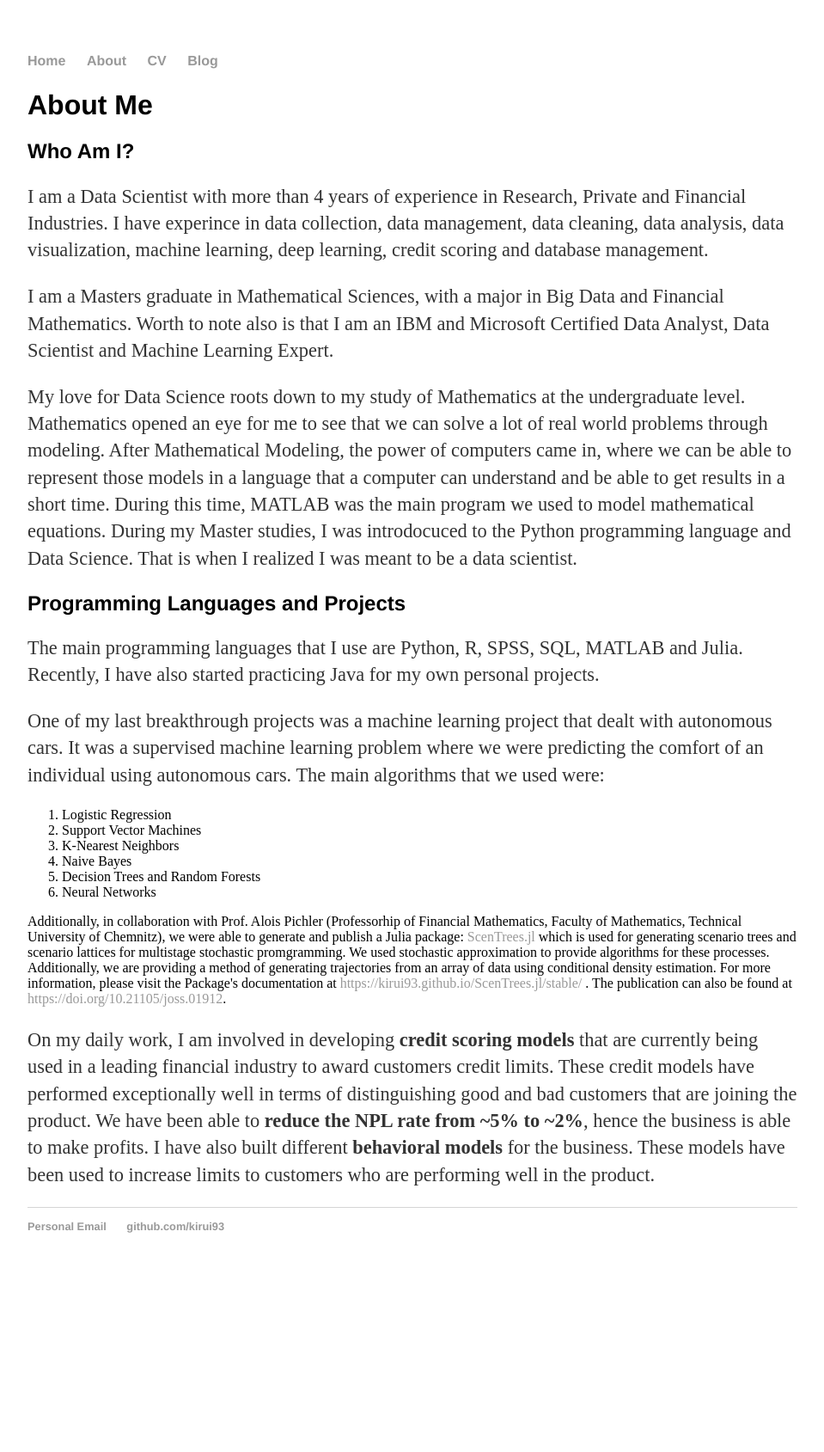
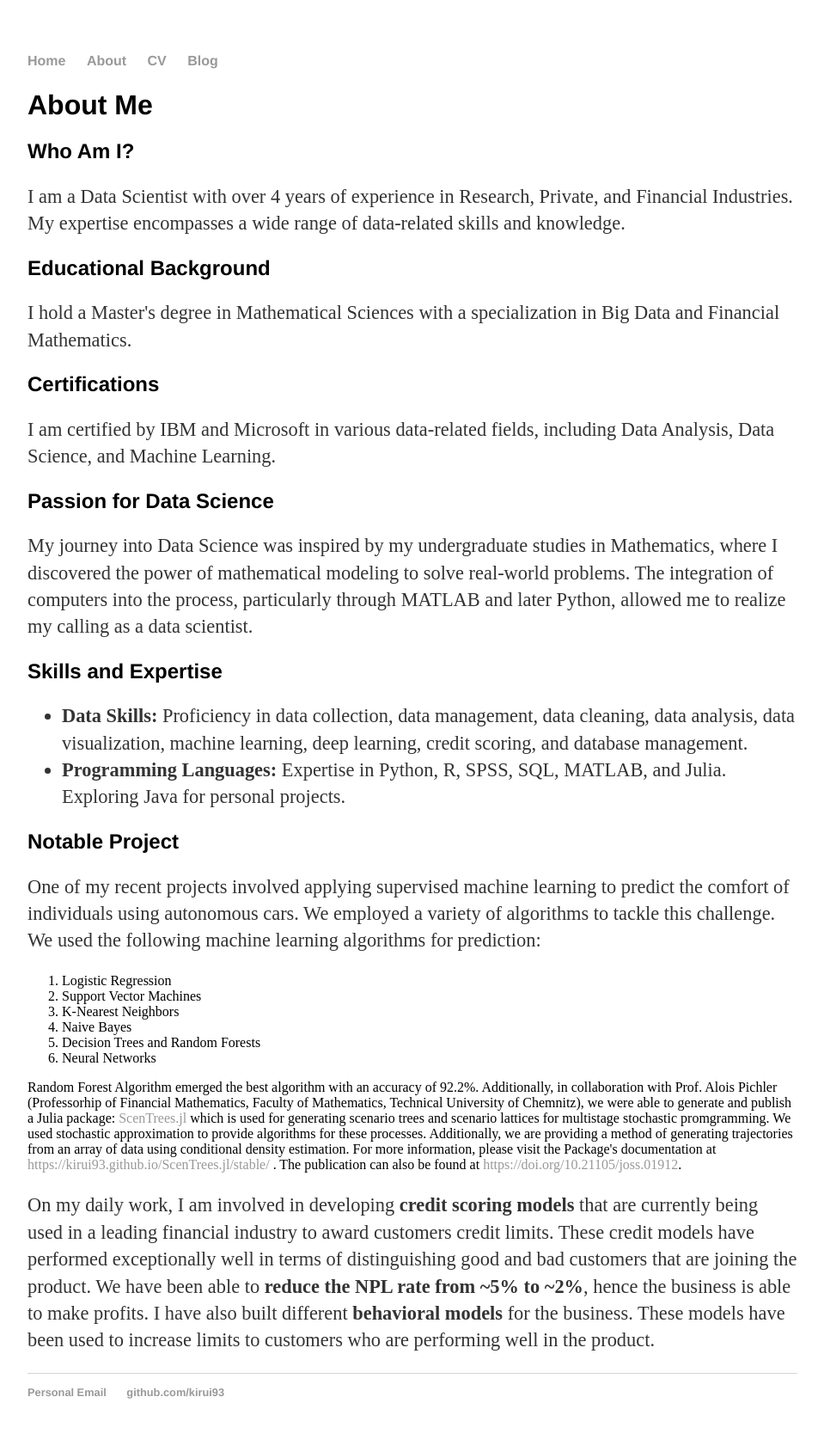
Before and after one commit to kirui93/kirui93.github.io, a Jekyll site: the page built from about/index.html, in a window 1280 px wide. Shown: the whole page at 86% size, without its empty margins (160-1119 px from the left). Built offline with Jekyll 4.4.1, drawn with Linux system fonts in a browser that asks for light colours; before the commit the page ends 1496 px from its top, so only the background shows below that.

Commit message:
add more info

```diff
--- a/about/index.html
+++ b/about/index.html
@@ -6,28 +6,22 @@ title: Kipngeno Kirui, About.
 	<h1>
     		About Me
   	</h1>
-  	<h2>
-    		Who Am I?
-  	</h2>
-	<p>
-    		I am a Data Scientist with more than 4 years of experience in Research, Private and Financial Industries. I have experince in data collection, data management, data cleaning, data analysis,
-  		data visualization, machine learning, deep learning, credit scoring and database management.
-  	</p>
-  	<p>
-    		I am a Masters graduate in Mathematical Sciences, with a major in Big Data and Financial Mathematics. Worth to note also is that I am an IBM and Microsoft Certified Data Analyst, Data Scientist and Machine Learning Expert.
-  	</p>
-  	<p>
-    		My love for Data Science roots down to my study of Mathematics at the undergraduate level. Mathematics opened an eye for me to see that we can solve a lot of real world problems through modeling.
-    		After Mathematical Modeling, the power of computers came in, where we can be able to represent those models in a language that a computer can understand and be able to get results in a short time. During this time, MATLAB was the main program we used to model mathematical equations.
-    		During my Master studies, I was introdocuced to the Python programming language and Data Science. That is when I realized I was meant to be a data scientist.
-  	</p>
-  	<h2> Programming Languages and Projects </h2>
-  	<p>
-    		The main programming languages that I use are Python, R, SPSS, SQL, MATLAB and Julia. Recently, I have also started practicing Java for my own personal projects.
-  	</p>
-  	<p>
-	    	One of my last breakthrough projects was a machine learning project that dealt with autonomous cars. It was a supervised machine learning problem where we were predicting the comfort of an individual using autonomous cars.
-	    		The main algorithms that we used were:
+  	<h2> Who Am I? </h2>
+	<p> I am a Data Scientist with over 4 years of experience in Research, Private, and Financial Industries. My expertise encompasses a wide range of data-related skills and knowledge.</p>
+	<h2> Educational Background </h2>
+  	<p> I hold a Master's degree in Mathematical Sciences with a specialization in Big Data and Financial Mathematics.</p>
+	<h2> Certifications </h2>
+    	<p>I am certified by IBM and Microsoft in various data-related fields, including Data Analysis, Data Science, and Machine Learning.</p>
+	<h2>Passion for Data Science</h2>
+    	<p>My journey into Data Science was inspired by my undergraduate studies in Mathematics, where I discovered the power of mathematical modeling to solve real-world problems. The integration of computers into the process, particularly through MATLAB and later Python, allowed me to realize my calling as a data scientist.</p>
+    	<h2>Skills and Expertise</h2>
+	    <ul>
+		<li><strong>Data Skills:</strong> Proficiency in data collection, data management, data cleaning, data analysis, data visualization, machine learning, deep learning, credit scoring, and database management.</li>
+		<li><strong>Programming Languages:</strong> Expertise in Python, R, SPSS, SQL, MATLAB, and Julia. Exploring Java for personal projects.</li>
+	    </ul>
+    	<h2>Notable Project</h2>
+    	<p>One of my recent projects involved applying supervised machine learning to predict the comfort of individuals using autonomous cars. We employed a variety of algorithms to tackle this challenge.
+	We used the following machine learning algorithms for prediction:
 		<ol>
 			<li>Logistic Regression</li>
 			<li>Support Vector Machines</li>
@@ -36,11 +30,12 @@ title: Kipngeno Kirui, About.
 		      	<li>Decision Trees and Random Forests</li>
 		      	<li>Neural Networks </li>
 		</ol>
+	Random Forest Algorithm emerged the best algorithm with an accuracy of 92.2%.
+
 	Additionally, in collaboration with Prof. Alois Pichler (Professorhip of Financial Mathematics, Faculty of Mathematics, Technical University of Chemnitz), we were able to generate and publish a Julia package:<a href="https://github.com/kirui93/ScenTrees.jl"> ScenTrees.jl</a> which is used for generating scenario trees and scenario lattices for multistage stochastic promgramming.
 	We used stochastic approximation to provide algorithms for these processes. Additionally, we are providing a method of generating trajectories from an array of data using conditional density estimation.
 	For more information, please visit the Package's documentation at <a href="https://kirui93.github.io/ScenTrees.jl/stable/"> https://kirui93.github.io/ScenTrees.jl/stable/</a> . The publication can also be found at <a href="https://doi.org/10.21105/joss.01912"> https://doi.org/10.21105/joss.01912</a>.
 	</p>
-
 	<p>
 		On my daily work, I am involved in developing <b>credit scoring models</b> that are currently being used in a leading financial industry to award customers credit limits.
 		These credit models have performed exceptionally well in terms of distinguishing good and bad customers that are joining the product. We have been able to <b>reduce the NPL rate from ~5% to ~2%</b>, hence the business is able to make profits.
```
Lines whose indentation alone changed are shown as unchanged.
